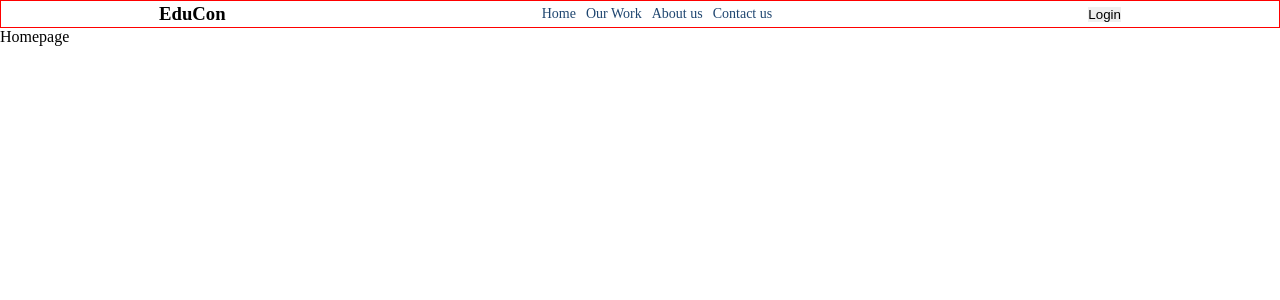
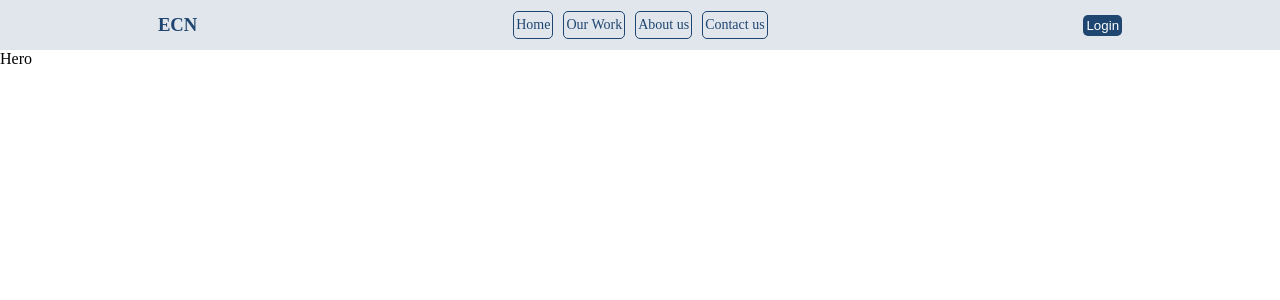
Before and after one commit to Y-elv/EduNetworkConnect, a React (Vite) app in the folder client/: page / in a window 1280 px wide. Shown: the top 300 px of the page. Built offline with nearby package versions, Linux system fonts and the light colour scheme.

Commit message:
done with basic styles on header

```diff
--- a/client/src/Components/Header.jsx
+++ b/client/src/Components/Header.jsx
@@ -7,7 +7,7 @@ const Header = () => {
     <Wrapper>
       {/* logo container */}
       <div>
-      <h3>EduCon</h3>
+      <h3 className='ecn-logo' >ECN</h3>
       </div>
 
       {/* menu */}
@@ -29,7 +29,7 @@ const Header = () => {
 
       {/* Login / notification */}
       <div>
-        <button>Login</button>
+        <button className='yes-btn' >Login</button>
       </div>
       </Wrapper>
   )
@@ -39,10 +39,19 @@ export default Header
 
 //// styles
 const Wrapper = styled.section`
-  border: 1px solid red;
   display:flex;
   justify-content:space-around;
   align-items:center;
+  background-color:var(--backgroundColor);
+  min-height:50px;
+
+  /* css for logo */
+  .ecn-logo{
+    color:var(--primary-color)
+  }
+
+
+  /* css for menu */
   .menu-container{
 display:flex;
 gap:10px;
@@ -52,6 +61,17 @@ a{
 font-style: normal;
 font-weight: 400;
 line-height: 26px;
+border:1px solid var(--primary-color);
+border-radius:5px;
+padding:0 2px
 }
+a:hover {
+  background-color: var(--primary-color);
+  color: var(--white);
+  border-radius: 3px;
+  transform: scale(1.1);
+  transition: transform 0.4s ease, background-color 0.3s ease, color 0.3s ease;
+}
+
   }
 `
--- /dev/null
+++ b/client/src/Components/Hero.jsx
@@ -0,0 +1,11 @@
+import React from 'react'
+import styled from "styled-components";
+
+
+const Hero = () => {
+  return (
+    <div>Hero</div>
+  )
+}
+
+export default Hero
--- a/client/src/Components/index.jsx
+++ b/client/src/Components/index.jsx
@@ -1,3 +1,4 @@
 import Header from "./Header";
+import Hero from "./Hero";
 
- export {Header}
+ export {Header,Hero}
--- a/client/src/Pages/Homepage.jsx
+++ b/client/src/Pages/Homepage.jsx
@@ -1,12 +1,12 @@
 import React from 'react'
-import { Header } from '../Components'
+import { Header,Hero } from '../Components'
 
 
 const Homepage = () => {
   return (
     <>
       <Header/>
-    <div>Homepage</div>
+       <Hero/>
     </>
 
   )
--- a/client/src/index.css
+++ b/client/src/index.css
@@ -19,4 +19,18 @@
 }
 :root {
     --primary-color: #1f4670;
+    --backgroundColor: #e1e6ec;
+    --white: #fff;
+
   }
+
+  .yes-btn{
+    color:var(--white);
+    background-color: var(--primary-color);
+    border-radius: 5px;
+    padding:3px;
+  }
+  .yes-btn:hover{
+    transform: scale(1.2);
+    transition: transform 0.3s ease;
+  }
```
